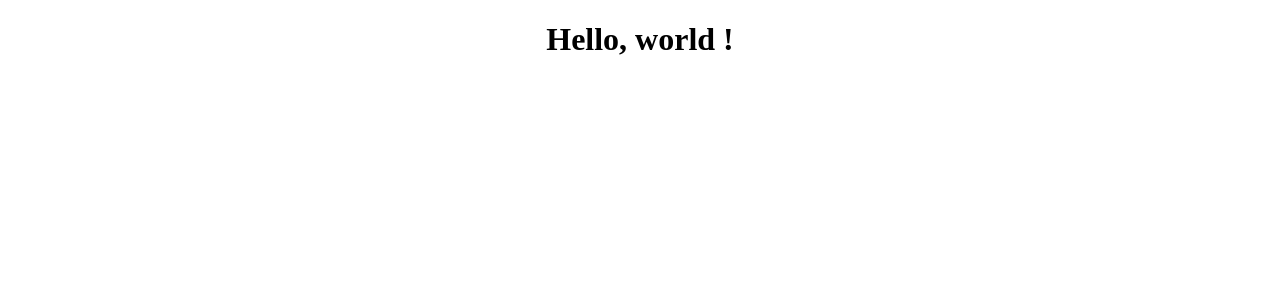
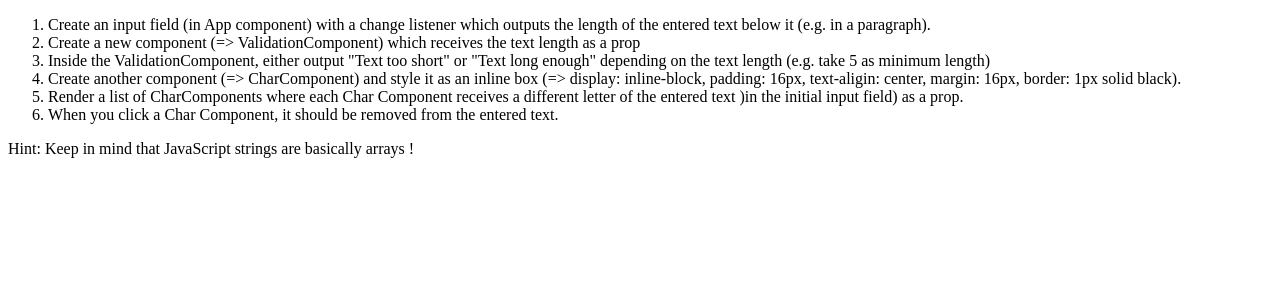
Before and after one commit to kuter/django-webpack-react, a React app: page / in a window 1280 px wide. Shown: the top 300 px of the page. Built offline with nearby package versions, Linux system fonts and the light colour scheme; the HTML template or start-up script is replaced by a standard one.

Commit message:
Assignment-solution definition of done

```diff
--- a/reactjs/App.css
+++ b/reactjs/App.css
@@ -1,3 +1,3 @@
 .App {
-  text-align: center;
+  text-align: left;
 }
--- a/reactjs/App.js
+++ b/reactjs/App.js
@@ -5,7 +5,16 @@
     render() {
         return (
             <div className="App">
-                <h1>Hello, world !</h1>
+                <ol>
+                    <li>Create an input field (in App component) with a change listener which outputs the length of the entered text below it (e.g. in a paragraph).</li>
+                    <li>Create a new component (=> ValidationComponent) which receives the text length as a prop</li>
+                    <li>Inside the ValidationComponent, either output "Text too short" or "Text long enough" depending on the text length (e.g. take 5 as minimum length)</li>
+                    <li>Create another component (=> CharComponent) and style it as an inline box (=> display: inline-block, padding: 16px, text-aligin: center, margin: 16px, border: 1px solid black).</li>
+                    <li>Render a list of CharComponents where each Char Component receives a different letter of the entered text )in the initial input field) as a prop.</li>
+                    <li>When you click a Char Component, it should be removed from the entered text.</li>
+                </ol>
+
+                Hint: Keep in mind that JavaScript strings are basically arrays !
             </div>
         )
     };
```
